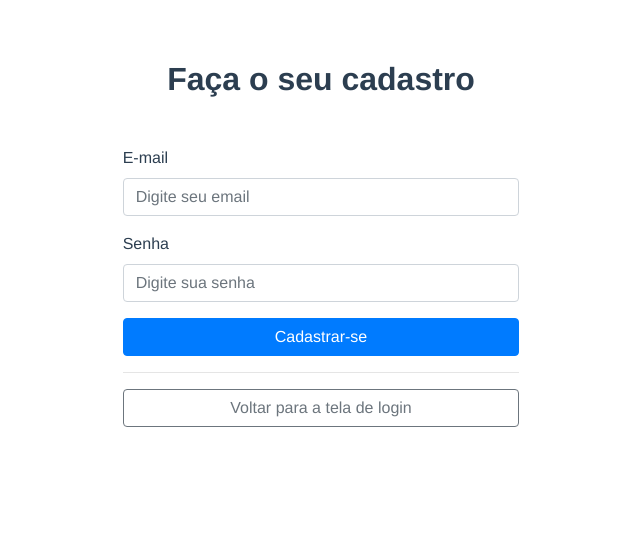
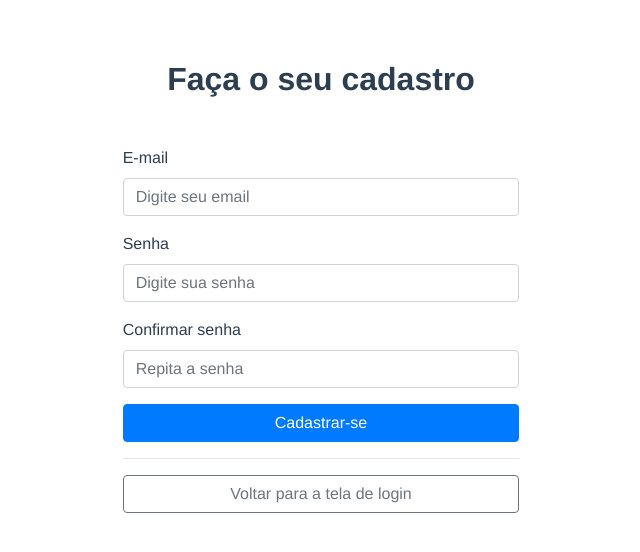
Before and after one commit to leocristian/fullStackApp, a Vue app in the folder frontend/: page /#/signup in a window 1280 px wide. Shown: the top 552 px of the page, without its empty margins (319-959 px from the left). Built offline with nearby package versions, Linux system fonts and the light colour scheme.

Commit message:
add confirm password

```diff
--- a/frontend/src/components/Signup.vue
+++ b/frontend/src/components/Signup.vue
@@ -29,6 +29,19 @@
               ></b-form-input>
             </b-form-group>
 
+          <b-form-group
+              label="Confirmar senha"
+              label-for="confirmPassword"
+            >
+
+              <b-form-input
+                id="confirmPassword"
+                type="password"
+                placeholder="Repita a senha"
+                v-model="confirmPassword"
+              ></b-form-input>
+            </b-form-group>
+
             <b-button v-on:click="register"
               type="button"
               variant="primary"
@@ -52,10 +65,11 @@
 
  export default {
      data() {
-         return { newUser: { email: "", password: "" }}
+         return { newUser: { email: "", password: ""}, confirmPassowrd: "" }
      },
      methods: {
          register(){
+           if (this.newUser.password === this.confirmPassword) {
              api.post("/signup", this.newUser).then((response) => {
                 alert("Usuário cadastrado com sucesso!")
                 console.log(response);
@@ -64,6 +78,9 @@
              }).catch((error) => {
                  console.log(error);
              })
+           } else {
+             alert("Senha não confere!")
+           }
          },
          returnToLogin() {
              this.$router.go(-1)
```
Also changed, not shown: 1 other file (tests, documents, lock files or other folders).
